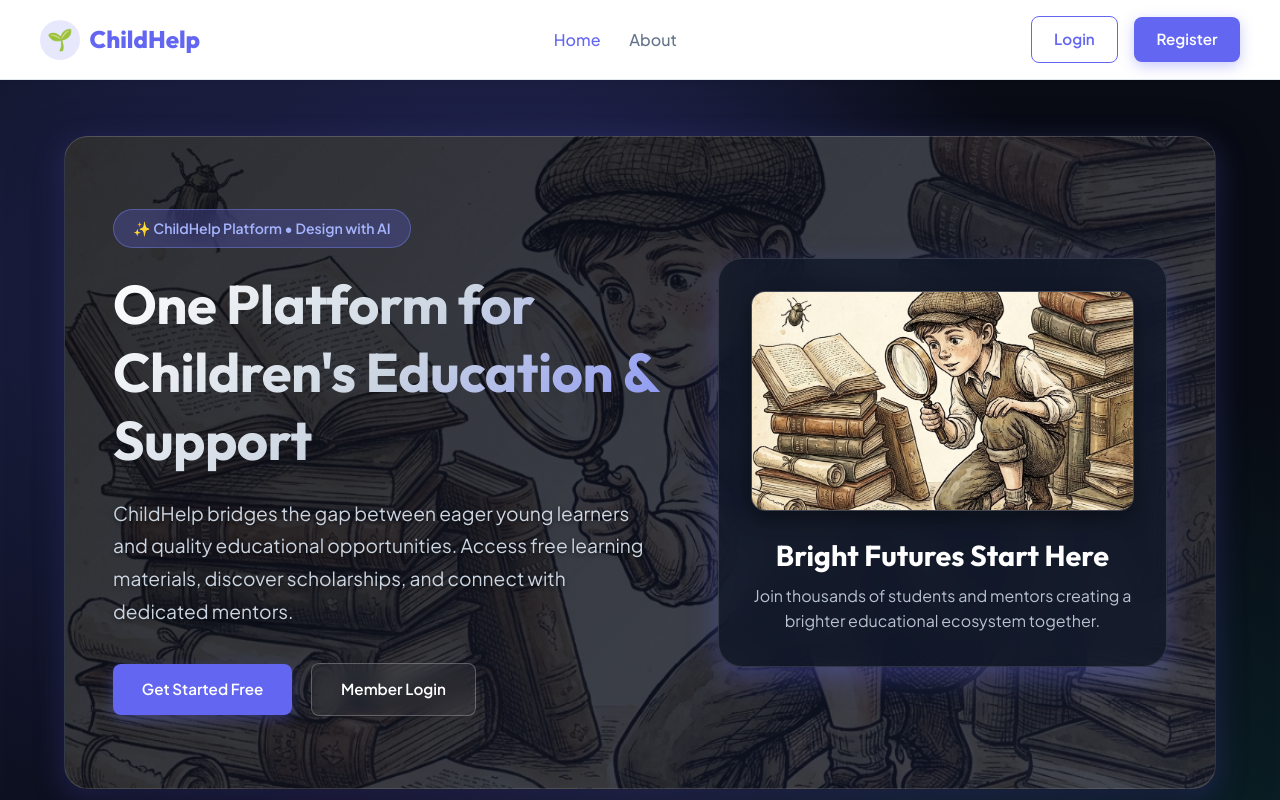
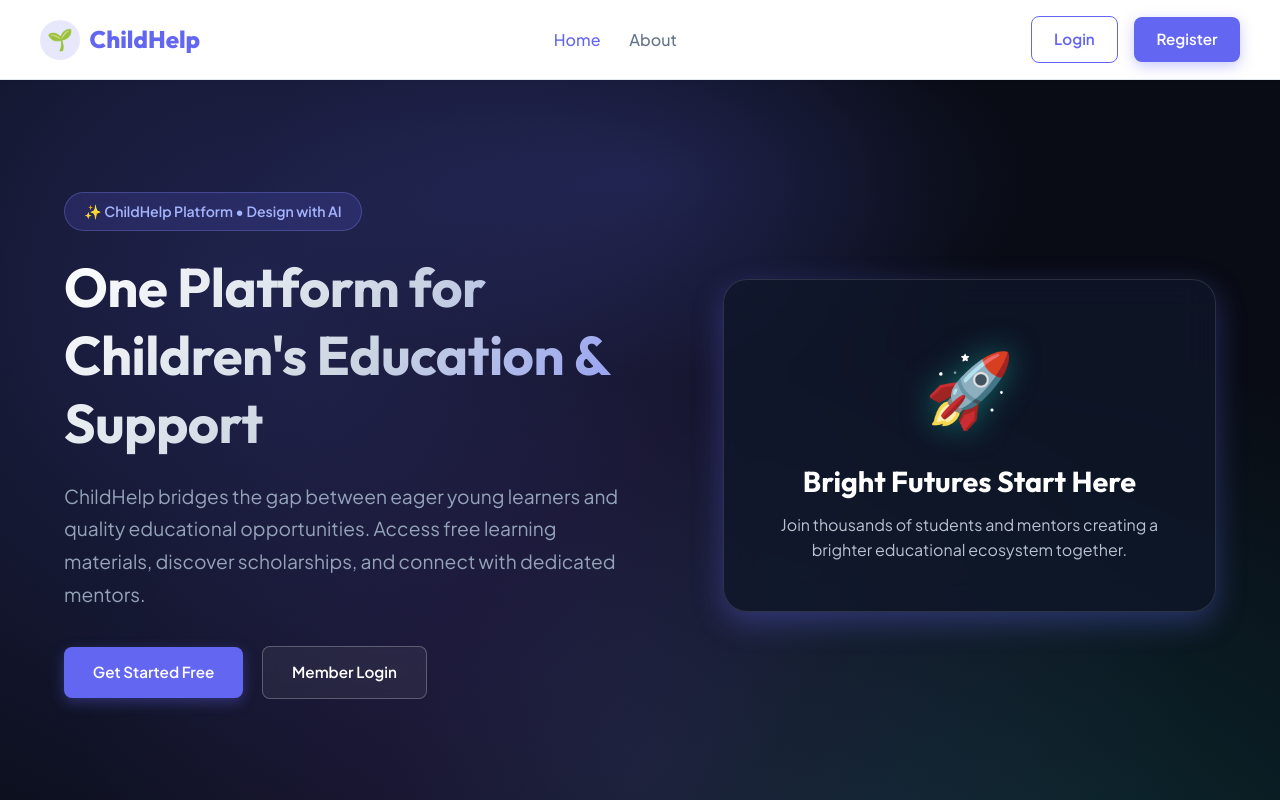
Before and after one commit to yasaswinikayala24-debug/childhelp, a React (Vite) app in the folder frontend/: page / in a window 1280 px wide. Shown: the top 800 px of the page. Built offline with nearby package versions, Linux system fonts and the light colour scheme; no server answers.

Commit message:
Revert hero section background image to original design

```diff
--- a/frontend/src/index.css
+++ b/frontend/src/index.css
@@ -245,29 +245,22 @@ a {
   grid-template-columns: 1.1fr 0.9fr;
   gap: 3.5rem;
   align-items: center;
-  padding: 4.5rem 3rem;
-  border-radius: var(--radius-lg);
-  background: linear-gradient(135deg, rgba(9, 12, 21, 0.85) 0%, rgba(15, 23, 42, 0.78) 100%), url('/hero-bg.jpg') center/cover no-repeat;
-  border: 1px solid rgba(255, 255, 255, 0.15);
-  box-shadow: 0 20px 50px rgba(0, 0, 0, 0.5), var(--shadow-glow);
-  position: relative;
-  overflow: hidden;
-  margin-top: 1rem;
+  padding: 4.5rem 0 3.5rem 0;
 }
 
 .hero-badge {
   display: inline-flex;
   align-items: center;
   gap: 0.5rem;
-  background: rgba(99, 102, 241, 0.25);
-  border: 1px solid rgba(129, 140, 248, 0.4);
+  background: rgba(99, 102, 241, 0.18);
+  border: 1px solid rgba(129, 140, 248, 0.3);
   color: #a5b4fc;
   padding: 0.45rem 1.2rem;
   border-radius: 50px;
   font-weight: 600;
   font-size: 0.88rem;
   margin-bottom: 1.4rem;
-  backdrop-filter: blur(12px);
+  backdrop-filter: blur(8px);
 }
 
 .hero-title {
@@ -282,11 +275,10 @@ a {
 
 .hero-subtitle {
   font-size: 1.2rem;
-  color: #cbd5e1;
+  color: #94a3b8;
   margin-bottom: 2.2rem;
   line-height: 1.7;
   max-width: 580px;
-  text-shadow: 0 2px 4px rgba(0, 0, 0, 0.5);
 }
 
 .hero-cta {
@@ -296,9 +288,9 @@ a {
 }
 
 .hero-card-illustration {
-  background: rgba(15, 23, 42, 0.75);
+  background: var(--surface-dark);
   border-radius: var(--radius-lg);
-  padding: 2rem;
+  padding: 3rem 2rem;
   color: #ffffff;
   border: 1px solid var(--glass-border);
   backdrop-filter: blur(16px);
@@ -306,22 +298,11 @@ a {
   text-align: center;
   position: relative;
   transition: transform 0.3s ease, box-shadow 0.3s ease;
-  overflow: hidden;
 }
 
 .hero-card-illustration:hover {
   transform: translateY(-5px);
   box-shadow: 0 15px 40px rgba(99, 102, 241, 0.45);
-}
-
-.hero-img-preview {
-  width: 100%;
-  max-height: 220px;
-  object-fit: cover;
-  border-radius: var(--radius-md);
-  margin-bottom: 1.2rem;
-  border: 1px solid rgba(255, 255, 255, 0.2);
-  box-shadow: 0 8px 20px rgba(0, 0, 0, 0.4);
 }
 
 .illustration-icon {
--- a/frontend/src/pages/Home.jsx
+++ b/frontend/src/pages/Home.jsx
@@ -24,9 +24,9 @@ const Home = () => {
           </div>
 
           <div className="hero-card-illustration">
-            <img src="/hero-bg.jpg" alt="Child Learning Illustration" className="hero-img-preview" />
+            <div className="illustration-icon">🚀</div>
             <h2>Bright Futures Start Here</h2>
-            <p style={{ marginTop: '0.6rem', opacity: 0.9, color: '#cbd5e1' }}>
+            <p style={{ marginTop: '0.8rem', opacity: 0.9, color: '#cbd5e1' }}>
               Join thousands of students and mentors creating a brighter educational ecosystem together.
             </p>
           </div>
```
Also changed, not shown: frontend/public/hero-bg.jpg (deleted).
